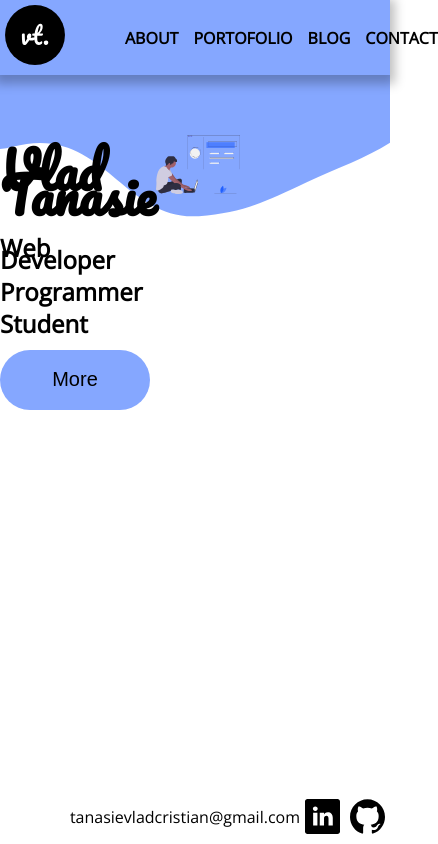
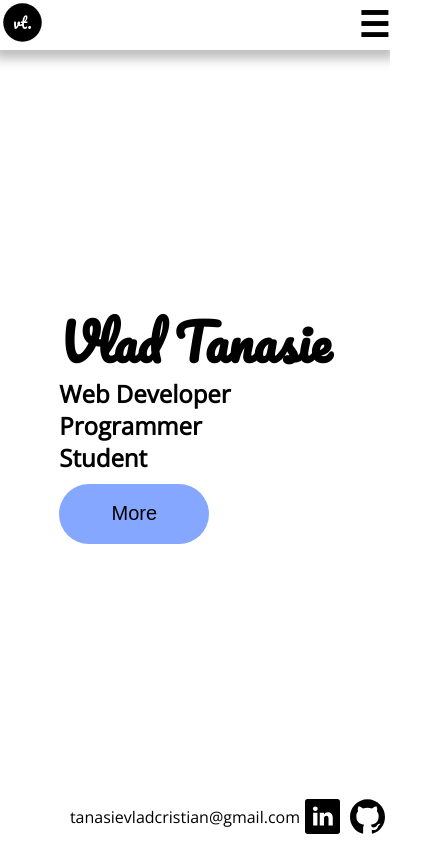
Before and after one commit to tanasievlad246/personal-website, a Vue app: page / in a window 390 px wide. Shown: the whole page, 438 px wide, since content can reach past the window. Built offline with nearby package versions, Linux system fonts and the light colour scheme.

Commit message:
made responsive menu for mobile and fixed responsiveness on homepage

```diff
--- a/src/App.vue
+++ b/src/App.vue
@@ -62,4 +62,10 @@ export default {
     opacity: 1;
   }
 }
+
+@media screen and (max-width: 1145px) {
+  .top--drip {
+    display: none;
+  }
+}
 </style>
--- a/src/components/Footer.vue
+++ b/src/components/Footer.vue
@@ -2,19 +2,19 @@
   <div class="footer-wrapper">
     <p>tanasievladcristian@gmail.com</p>
     <div>
-      <a href="">
+      <a href="https://www.linkedin.com/in/tanasie-vlad/">
         <img
           src="../assets/illustrations/linkedin 1icon.svg"
-          alt=""
+          alt="Linkedin"
           class="social-icon"
         />
       </a>
     </div>
     <div>
-      <a href="">
+      <a href="https://github.com/tanasievlad246">
         <img
           src="../assets/illustrations/github 1github.svg"
-          alt=""
+          alt="Github"
           class="social-icon"
         />
       </a>
@@ -35,7 +35,7 @@ export default {};
   justify-content: flex-end;
   align-items: flex-end;
   width: 100%;
-  height: 100%;
+  /* height: 100%; */
 }
 
 .social-icon {
--- a/src/components/Navbar.vue
+++ b/src/components/Navbar.vue
@@ -6,12 +6,24 @@
           ><img src="../assets/Logo.svg" alt="logo" class="logo"
         /></router-link>
       </div>
-      <ul class="link-list">
-        <li><router-link to="/about">ABOUT</router-link></li>
-        <li><router-link to="/portofolio">PORTOFOLIO</router-link></li>
-        <li><a href="#">BLOG</a></li>
-        <li><router-link to="/contact">CONTACT</router-link></li>
-      </ul>
+
+      <div class="menu-container"></div>
+
+      <div class="link-list">
+        <!-- <img src="../assets/icons/menu.svg" alt="" class="burger-menu" /> -->
+        <label for="toggle" class="burger-menu">&#9776;</label>
+        <input type="checkbox" name="toggle" id="toggle" />
+        <div class="links">
+          <a><router-link to="/about">ABOUT</router-link></a>
+          <a><router-link to="/portofolio">PORTOFOLIO</router-link></a>
+          <a>
+            <a href="https://medium.com/@tanasievladcristian" target="_blank"
+              >BLOG</a
+            >
+          </a>
+          <a><router-link to="/contact">CONTACT</router-link></a>
+        </div>
+      </div>
     </nav>
   </div>
 </template>
@@ -37,7 +49,9 @@ a {
   width: 100vw;
 }
 
-.navbar ul li a:hover {
+.links {
+  display: flex;
+  flex-direction: row;
 }
 
 .link-list {
@@ -49,8 +63,70 @@ a {
   align-items: center;
 }
 
-.link-list li {
+.link-list a {
   /* margin-left: 25px; */
   padding-left: 15px;
 }
+
+.burger-menu {
+  display: none;
+  font-size: 35px;
+  font-weight: bolder;
+  cursor: pointer;
+  z-index: 3;
+}
+
+/* .menu-container {
+  width: 100%;
+  display: flex;
+  align-items: center;
+  justify-content: flex-end;
+} */
+
+#toggle {
+  display: none;
+}
+
+@media screen and (max-width: 650px) {
+  .logo {
+    width: 45px;
+    height: 45px;
+  }
+
+  .burger-menu {
+    display: block;
+    position: absolute;
+    top: 0;
+  }
+
+  .links {
+    display: none;
+    text-align: center;
+    align-self: center;
+  }
+
+  .links a {
+    padding: 5px 0 5px 0;
+  }
+
+  .link-list {
+    flex-direction: column;
+    align-items: flex-end;
+    justify-content: center;
+    margin: 0;
+  }
+
+  #toggle:checked + .links {
+    display: block;
+    position: relative;
+    right: 20px;
+    z-index: 2;
+  }
+}
+
+@media screen and (max-width: 1250px) {
+  .links {
+    padding-right: 15px;
+  }
+}
 </style>
--- a/src/views/Contact.vue
+++ b/src/views/Contact.vue
@@ -4,7 +4,12 @@
       <h3 v-if="this.error != ''" style="color: red; font-family: 'Open Sans'">
         {{ this.error }}
       </h3>
-      <h3 v-else style="margin: 0 !important">Lets get in contact!</h3>
+      <h3
+        v-else-if="success"
+        style="margin: 0 !important; color: rgba(34, 96, 255, 0.55)"
+      >
+        {{ success }}
+      </h3>
       <label for="name">Name</label>
       <input
         type="text"
@@ -48,7 +53,8 @@ export default {
       name: '',
       email: '',
       message: '',
-      error: ''
+      error: '',
+      success: ''
     }
   },
   methods: {
@@ -60,7 +66,7 @@ export default {
           email: this.email,
           message: this.message
         })
-
+        this.success = 'Message was sent successfully!';
       } catch(error) {
           this.error = "Message could not be sent"
       }
@@ -79,6 +85,7 @@ export default {
   /* padding: 50px; */
   padding-left: 50px;
   padding-top: 35px;
+  height: 100%;
 }
 
 .contact-ilustration {
--- a/src/views/Home.vue
+++ b/src/views/Home.vue
@@ -29,18 +29,9 @@ export default {
   display: flex;
   flex-direction: row;
   height: 100%;
-  /* align-content: center; */
-  /* justify-content: center; */
 }
 
 .image-wrapper {
-  /* position: absolute; */
-  /* z-index: -1; */
-  /* left: 650px;
-  top: 150px; */
-  /* flex: 8; */
-  /* align-self: center; */
-  /* justify-self: center; */
   padding-top: 60px;
   padding-right: 150px;
 }
@@ -50,11 +41,19 @@ export default {
 }
 
 .home-headings-wrapper {
-  /* padding-left: 250px; */
-  /* padding-top: 200px; */
-  /* flex: 4; */
   align-self: center;
   justify-self: center;
   margin: 0 auto;
 }
+
+@media screen and (max-width: 1160px) {
+  .wrapper {
+    flex-direction: column;
+    justify-content: center;
+  }
+
+  .image-wrapper {
+    display: none;
+  }
+}
 </style>
```
Also changed, not shown: src/assets/icons/menu.svg (added).
